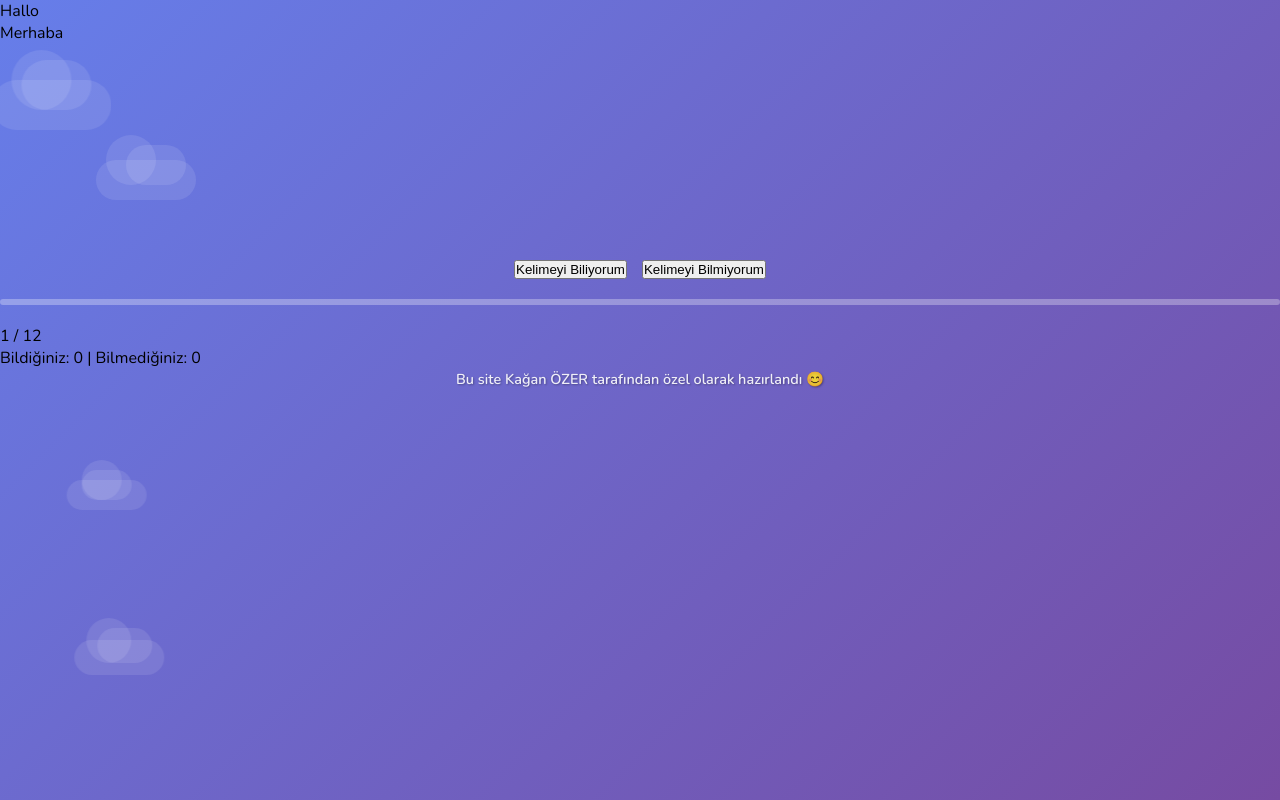
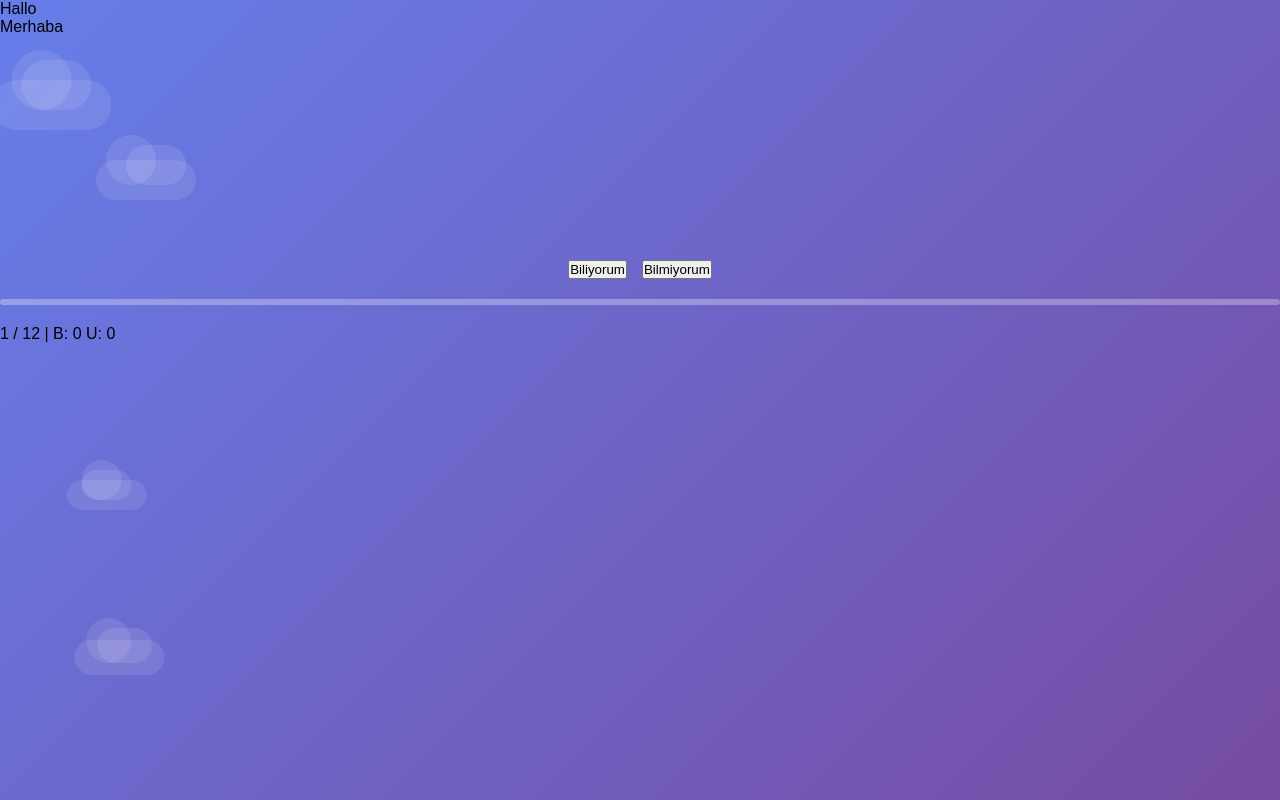
Before and after one commit to mtnozr/kagankelimeoyunu, a plain HTML site: page index.html in a window 1280 px wide. Drawn offline with nearby package versions, Linux system fonts and the light colour scheme.

Commit message:
Update index.html

```diff
--- a/index.html
+++ b/index.html
@@ -1,12 +1,10 @@
-<!-- index.html -->
 <!DOCTYPE html>
 <html lang="tr">
 <head>
   <meta charset="UTF-8">
   <meta name="viewport" content="width=device-width, initial-scale=1.0">
-    <title>Kağan'ın Almanca Kart Oyunu</title>
+  <title>Almanca Kart Oyunu</title>
   <link rel="stylesheet" href="style.css">
-    <link href="https://fonts.googleapis.com/css2?family=Fredoka+One&family=Nunito:wght@400;600;700;800&display=swap" rel="stylesheet">
 </head>
 <body>
   <div class="background">
@@ -16,41 +14,27 @@
       <div class="cloud cloud3"></div>
       <div class="cloud cloud4"></div>
     </div>
-
     <div class="game-container">
       <div class="flashcard" id="flashcard">
-                <div class="front">
-                    <p id="german-word">Hallo</p>
+        <div class="side front"><p id="german-word"></p></div>
+        <div class="side back"><p id="turkish-word"></p></div>
       </div>
-                <div class="back">
-                    <p id="turkish-word">Merhaba</p>
+      <div class="controls">
+        <button id="known-btn">Biliyorum</button>
+        <button id="unknown-btn">Bilmiyorum</button>
+      </div>
+      <div class="progress-bar">
+        <div id="progress-fill"></div>
+      </div>
+      <div class="counters">
+        <span id="current-card"></span> / <span id="total-cards"></span>
+        | B: <span id="known-count"></span>
+        U: <span id="unknown-count"></span>
       </div>
     </div>
-
-            <div class="controls">
-                <!-- Eğer eklemek istersen : <button id="shuffle-btn">Karıştır</button> -->
-                <button id="known-btn">Kelimeyi Biliyorum</button>
-                <button id="unknown-btn">Kelimeyi Bilmiyorum</button>
+    <div id="confetti-container"></div>
+    <div id="stars-container"></div>
   </div>
-
-            <div class="progress-bar">
-                <div class="progress" id="progress-fill"></div>
-            </div>
-            <p><span id="current-card">1</span> / <span id="total-cards">12</span></p>
-            <p>Bildiğiniz: <span id="known-count">0</span> | Bilmediğiniz: <span id="unknown-count">0</span></p>
-        </div>
-
-        <footer>
-            <p>Bu site Kağan ÖZER tarafından özel olarak hazırlandı 😊</p>
-        </footer>
-    </div>
-
-    <!-- Confetti Animation -->
-    <div class="confetti-container" id="confetti-container"></div>
-
-    <!-- Success Stars -->
-    <div class="stars-container" id="stars-container"></div>
-
   <script src="script.js"></script>
 </body>
 </html>
```
Lines whose indentation alone changed are shown as unchanged.
